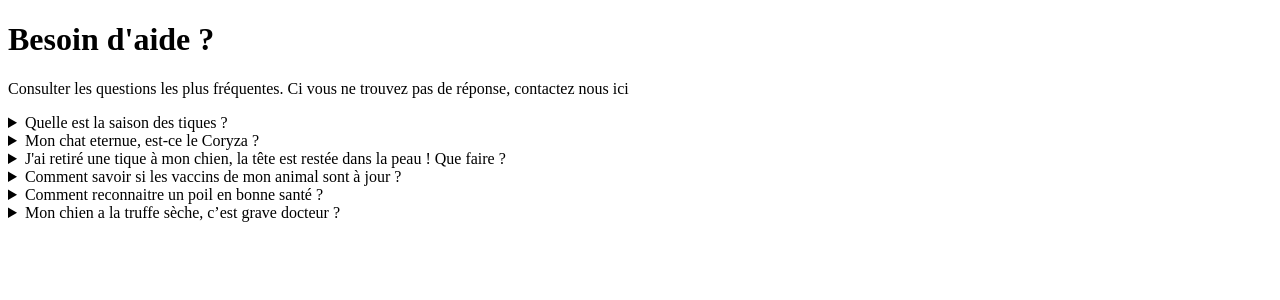
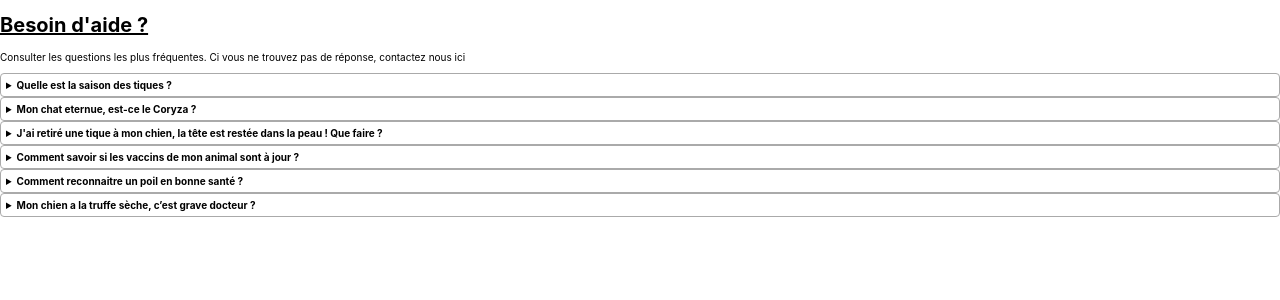
Before and after one commit to KoukiFactori/s3_vetelib, a Symfony app: template templates/faq/index.html.twig in a window 1280 px wide. Shown: the top 300 px of the page. Run offline with Twig, Linux system fonts and the light colour scheme; the template is opened without the code that fills it, so the values that code supplies are empty; some libraries are stand-ins or nearby versions.

Commit message:
A reprendre - CSS en cours

```diff
--- a/public/css/faq.css
+++ b/public/css/faq.css
@@ -0,0 +1,34 @@
+html, body {
+    margin: 0;
+    padding: 0;
+    box-sizing: border-box;
+    font-family: "Inter";
+    font-size: 10px;
+}
+
+header {
+    font-size: 2.6rem;
+    background-color: #F8D671;
+    padding-top: 2rem;
+    padding-bottom: 20rem;
+}
+h1.title {
+    font-weight: bold;
+    text-decoration: underline;
+}
+
+details {
+    border: 1px solid #aaa;
+    border-radius: 4px;
+    padding: .5em .5em 0;
+}
+
+summary {
+    font-weight: bold;
+    margin: -.5em -.5em 0;
+    padding: .5em;
+}
+
+details[open] {
+    padding: .5em;
+}
--- a/templates/faq/index.html.twig
+++ b/templates/faq/index.html.twig
@@ -2,7 +2,8 @@
 
 {% block title %}Hello FAQController!{% endblock %}
 {% block stylesheets %}
-    <link href="../../public/css/faq.css">
+
+    <link href="/css/faq.css" rel="stylesheet">
 {% endblock %}
 {% block body %}
 <div class="faq">
```
